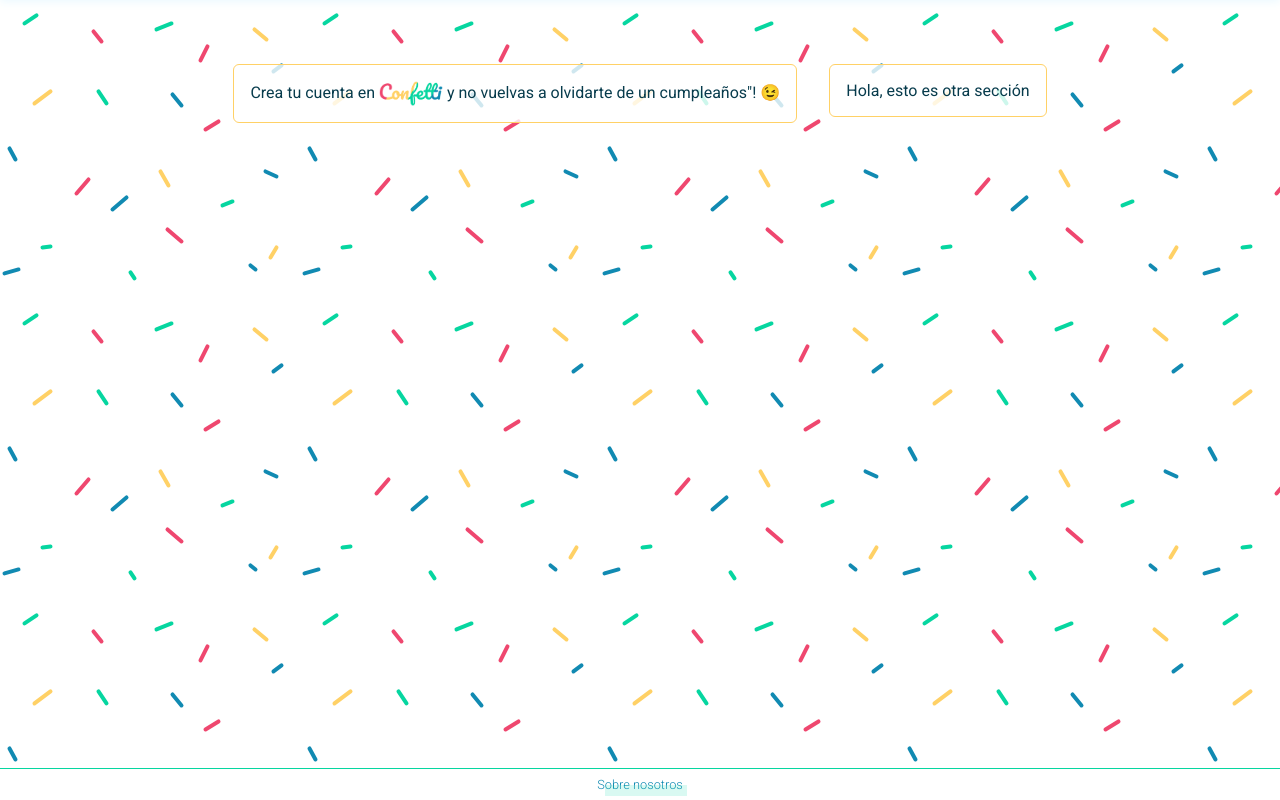
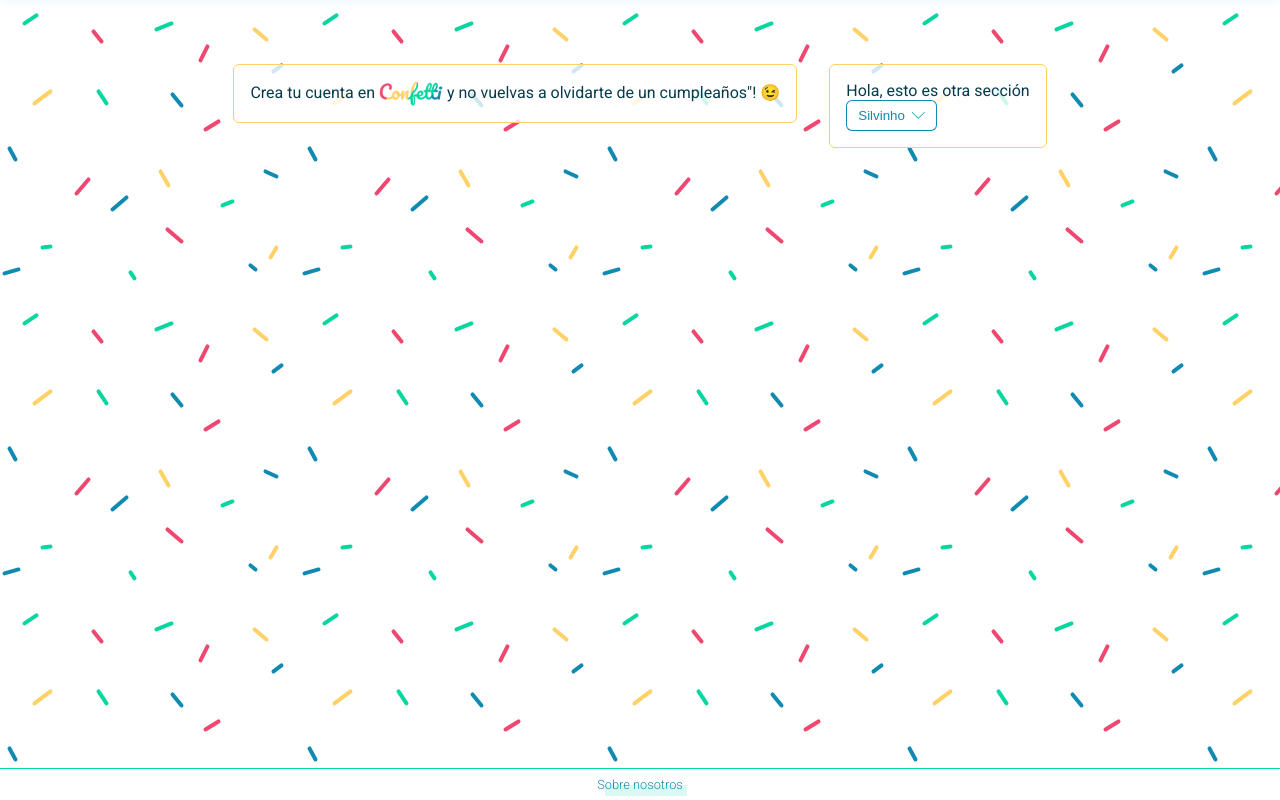
Before and after one commit to leireriel/Confetti-app, a React (Create React App) app: page / in a window 1280 px wide. Built offline with nearby package versions, Linux system fonts and the light colour scheme.

Commit message:
feat(dropdown): add position top dinamic

```diff
--- a/src/App.js
+++ b/src/App.js
@@ -4,6 +4,8 @@ import { MainWithConfetti, WrapperHome, Section } from 'components/containers';
 import NavHeader from 'components/NavHeader';
 import Footer from 'components/Footer';
 import Brand from 'components/Brand';
+
+import Dropdown from 'components/Dropdown';
 
 const App = () => (
   <>
@@ -19,6 +21,10 @@ const App = () => (
           <Paragraph>
             Hola, esto es otra sección
           </Paragraph>
+          <Dropdown
+            title='Silvinho'
+            options={['Ajustes', 'Cerrar sesión']}
+          />
         </Section>
       </WrapperHome>
     </MainWithConfetti>
--- a/src/components/Dropdown/index.js
+++ b/src/components/Dropdown/index.js
@@ -12,17 +12,22 @@ const colors = {
 
 const Dropdown = ({ title, options }) => {
   const [dropdownVisible, setDropdownVisible] = useState(false);
+  const [sizeButton, setSizeButton] = useState({height: 0, width: 0})
 
-  const handleClick = () => {
+  const handleClick = (event) => {
     setDropdownVisible(!dropdownVisible);
+
+    const rippleContainer = event.currentTarget.getBoundingClientRect();
+    const { height, width } = rippleContainer;
+    setSizeButton({height, width});
   };
 
   const { main, secondary } = colors;
 
   return (
-    <>
+    <div style={{position: 'relative'}}>
       <Button
-        onClick={handleClick}
+        onClick={(event) => handleClick(event)}
         colorMain={main}
         colorSecondary={secondary}
         dropdownVisible={dropdownVisible}
@@ -35,6 +40,7 @@ const Dropdown = ({ title, options }) => {
         <NavOptions
           colorMain={main}
           colorSecondary={secondary}
+          positionTop={sizeButton.height}
         >
           <List>
             {options.map((option, index) => (
@@ -45,7 +51,7 @@ const Dropdown = ({ title, options }) => {
           </List>
         </NavOptions>
       )}
-    </>
+    </div>
   );
 };
 
--- a/src/components/Dropdown/styles.js
+++ b/src/components/Dropdown/styles.js
@@ -13,7 +13,6 @@ export const Button = styled.button`
   border: none;
   border-radius: 6px;
   outline: 0;
-  position: relative;
 
   svg {
     padding: ${props => props.dropdownVisible ? '0 0.5em 0 0' : '0 0 0 0.5em'};
@@ -24,8 +23,8 @@ export const Button = styled.button`
 
 export const NavOptions = styled.nav`
   position: absolute;
-  top: 3em;
-  border: 1px solid ${props => props.colorMain};
+  top: ${props => `${props.positionTop}px`};
+  box-shadow: ${props => `0 0 10px 1px ${props.colorMain}`};
   border-radius: 6px;
   padding: 8px 12px;
   background: ${props => props.colorSecondary};
--- a/src/components/fonts.js
+++ b/src/components/fonts.js
@@ -20,6 +20,7 @@ export const Micro = styled.p`
 export const Link = styled.a`
   color: ${props => props.contrast ? white : blue};
   text-decoration: none;
+  font-size: 1em;
   font-weight: 300;
   position: relative;
 
```
